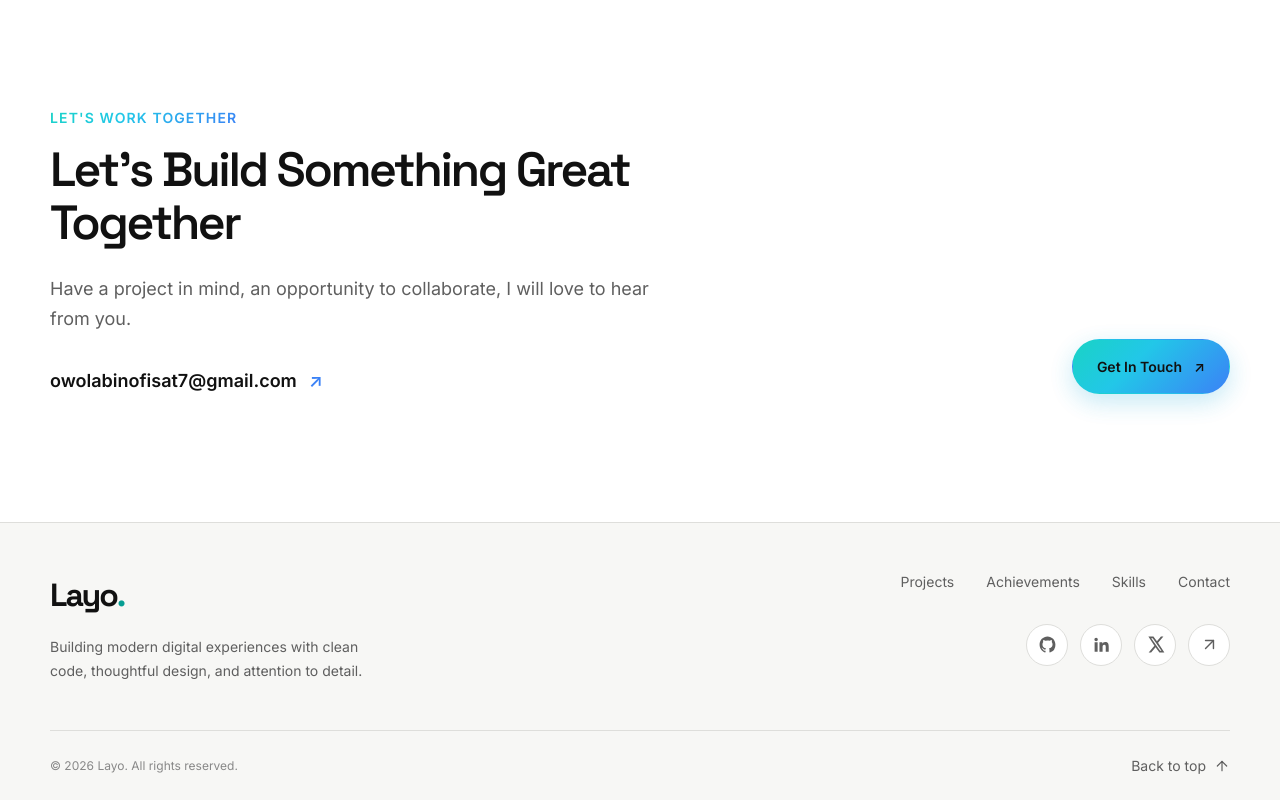
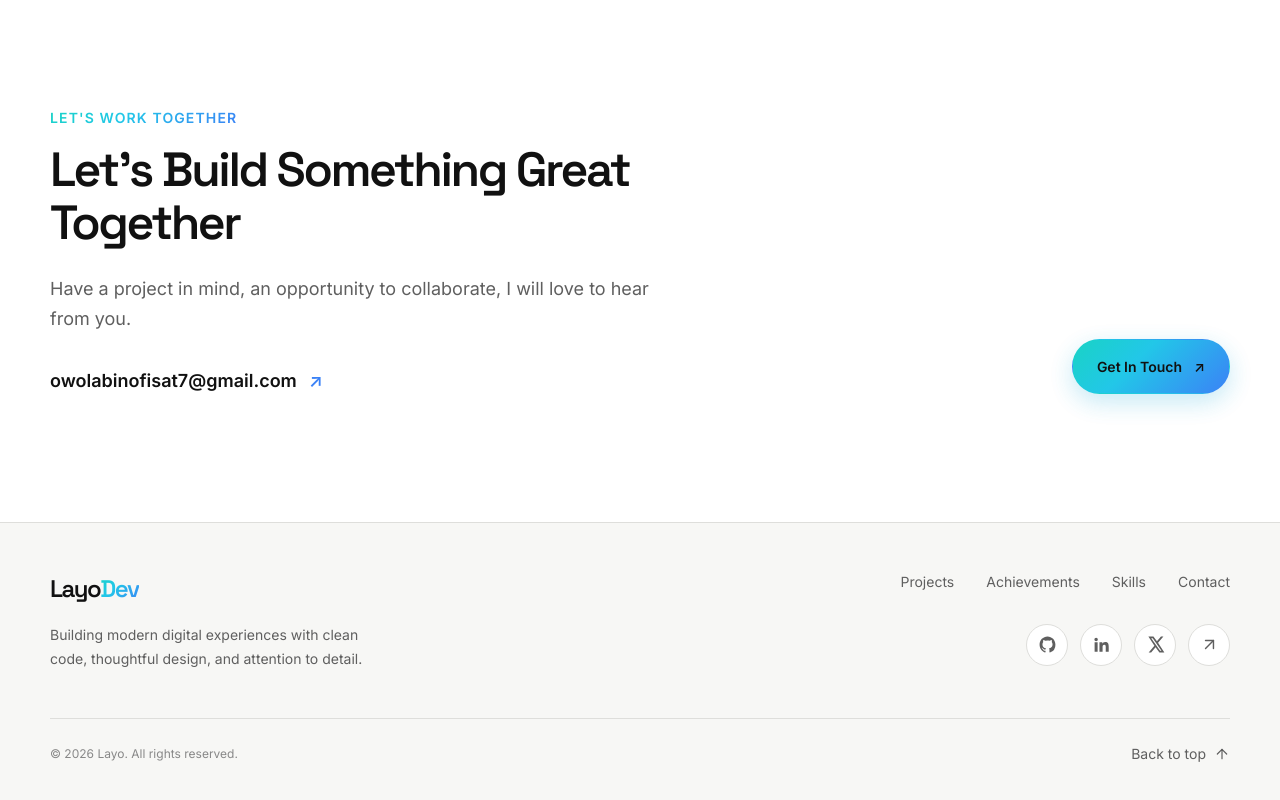
Before and after one commit to Noftyfootie/modern-portfolio, a React (Vite) app: page / in a window 1280 px wide. Shown: the part 5531-6331 px from the top of the page. Built offline with nearby package versions, Linux system fonts and the light colour scheme.

Commit message:
Update footer logo

```diff
--- a/src/components/Footer/Footer.css
+++ b/src/components/Footer/Footer.css
@@ -29,14 +29,20 @@
 
   color: var(--color-text-primary);
   font-family: var(--font-heading);
-  font-size: var(--text-3xl);
-  font-weight: 700;
+  font-size: var(--text-2xl);
+  font-weight: 600;
   letter-spacing: -0.06em;
   text-decoration: none;
 }
 
 .footer__logo span {
-  color: var(--color-accent);
+  background: var(--color-accent-gradient);
+
+  -webkit-background-clip: text;
+  background-clip: text;
+
+  -webkit-text-fill-color: transparent;
+  color: transparent;
 }
 
 .footer__tagline {
--- a/src/components/Footer/Footer.jsx
+++ b/src/components/Footer/Footer.jsx
@@ -9,7 +9,7 @@ function Footer() {
         <div className="footer__main">
           <div className="footer__brand">
             <a href="#home" className="footer__logo">
-              Layo<span>.</span>
+              Layo<span>Dev</span>
             </a>
 
             <p className="footer__tagline">
```
